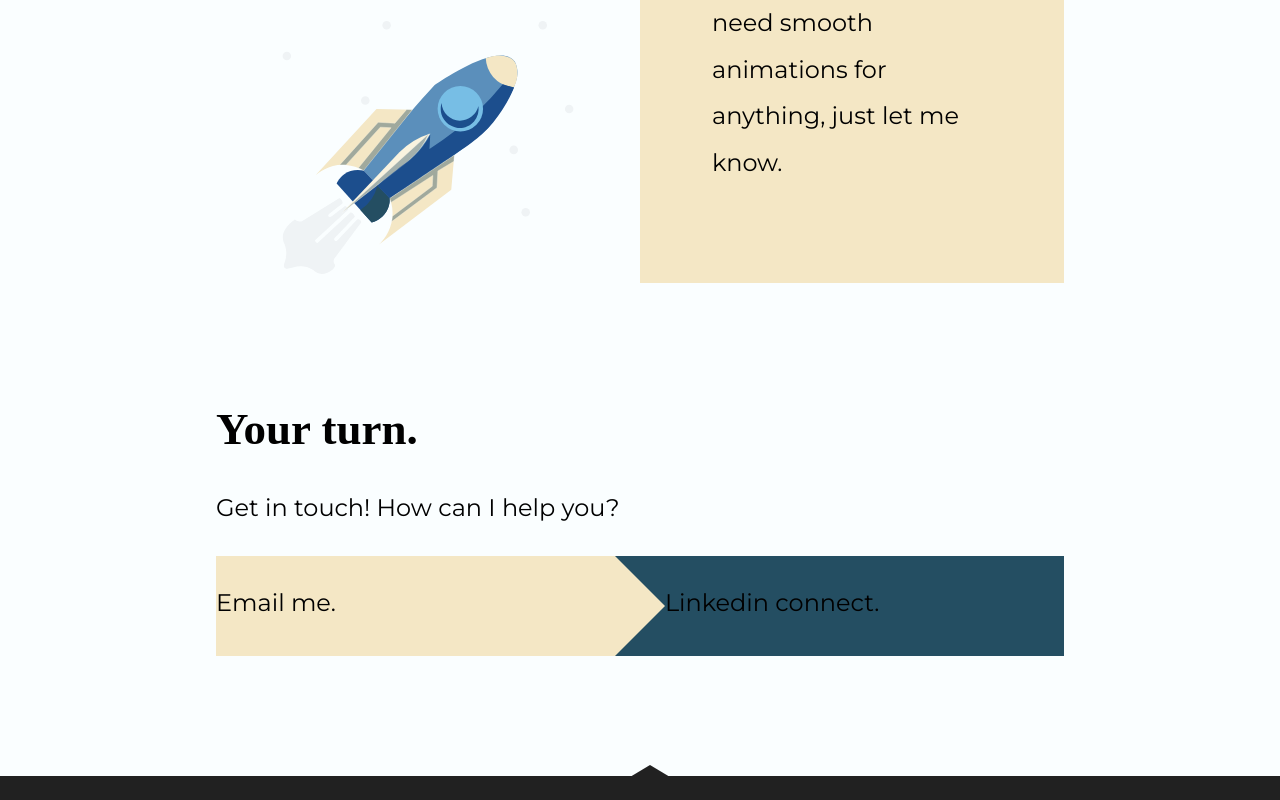
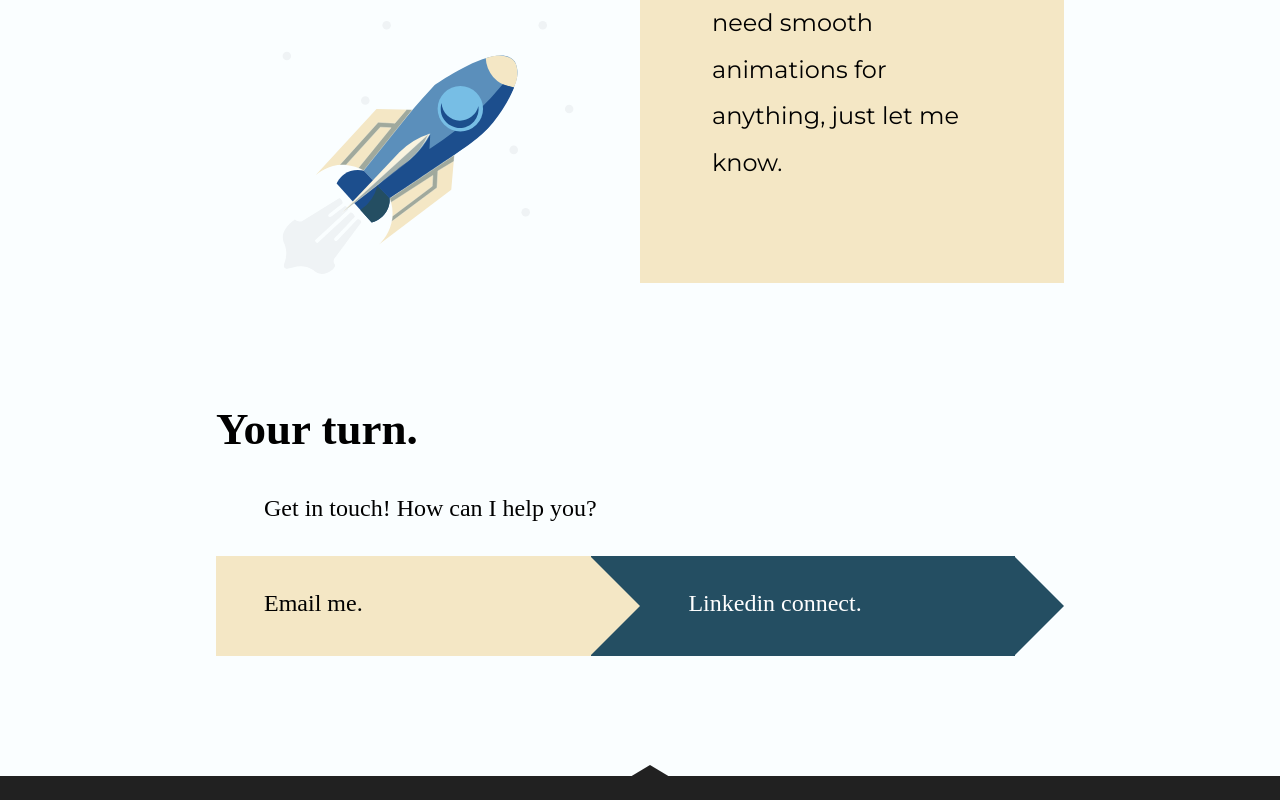
Before and after one commit to Anisha7/my-portfolio, a React (Create React App) app: page / in a window 1280 px wide. Shown: the part 2805-3605 px from the top of the page. Built offline with nearby package versions, Linux system fonts and the light colour scheme.

Commit message:
triangle 2 added

```diff
--- a/src/components/Home/components/Contact/index.js
+++ b/src/components/Home/components/Contact/index.js
@@ -17,6 +17,9 @@ class Contact extends Component {
                         <div className="col two">
                             <p>Linkedin connect.</p>
                         </div>
+                        <div class="hidden-div-two">
+                            <div class="triangle-two"></div>
+                        </div>
                     </div>
                 </div>
             )
--- a/src/components/Home/components/Contact/styles.css
+++ b/src/components/Home/components/Contact/styles.css
@@ -11,6 +11,13 @@
 .contact p {
     line-height: 35pt;
     font-size: 24px;
+    padding-left: 48px;
+    font-family: 'Montserrat-medium';
+    vertical-align: center;
+}
+
+.contact .two p {
+    color: white;
 }
 
 .table {
@@ -29,7 +36,7 @@
     width: 100%;
 }
 
-/* test */
+/* first triangle */
 .triangle {
     width: 0px;
     height: 0px;
@@ -40,14 +47,23 @@
     margin-left: -0.2px;
 }
 
-.rectangle {
-    background-color:#007bff;
-    height:100%;
-    position:absolute;
+.hidden-div {
+    background: #244e62;
 }
 
-.hidden-div {
-    background: #244e62;
+/* second triangle */
+.triangle-two {
+    width: 0px;
+    height: 0px;
+    border-style: solid;
+    border-width: 50px 0 50px 50px;
+    border-color: transparent transparent transparent #244e62;
+
+    margin-left: -1px;
+}
+
+.hidden-div-two {
+    background: transparent;
 }
 
 @media (max-width: 700px) {
```
